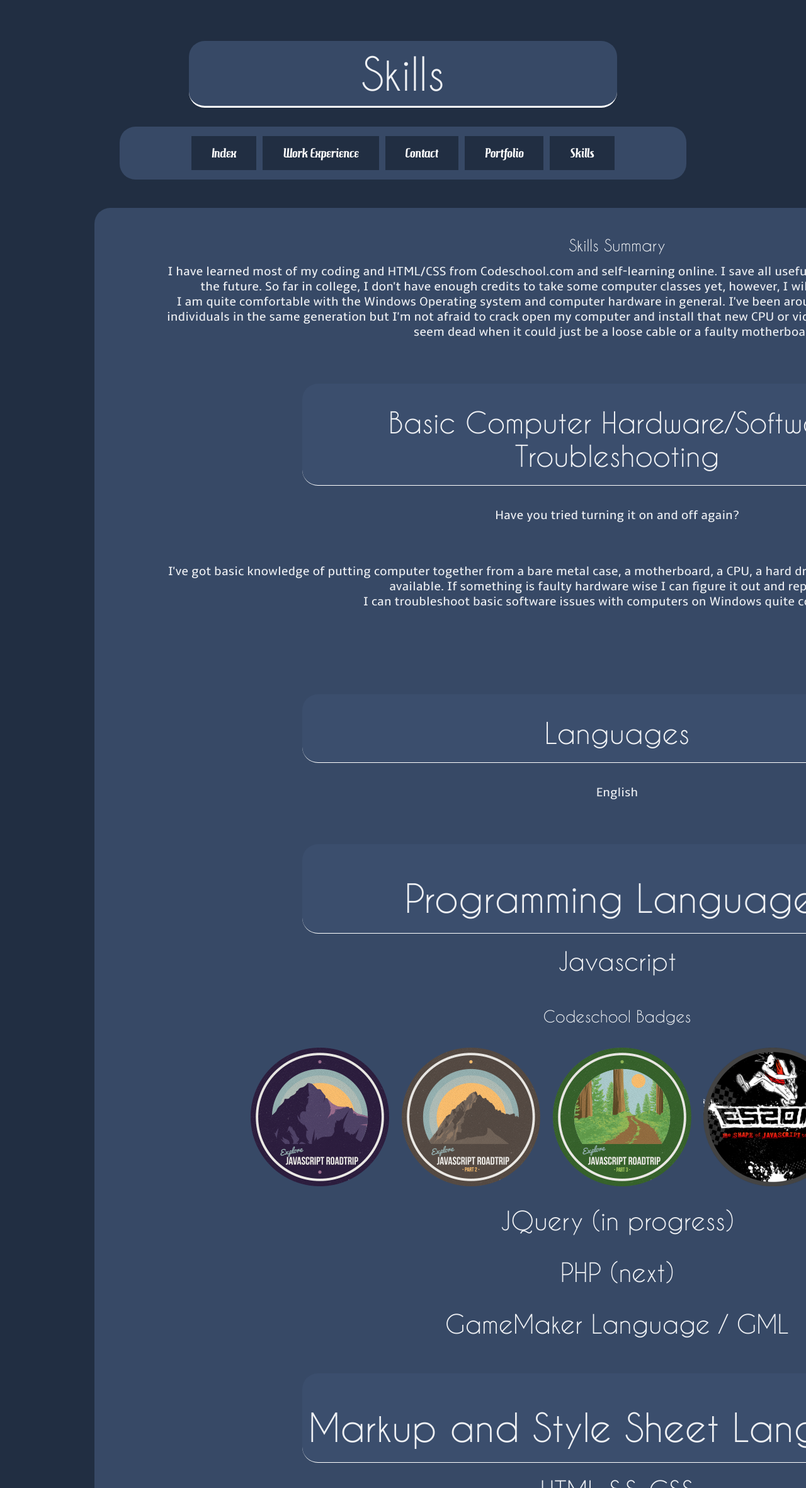
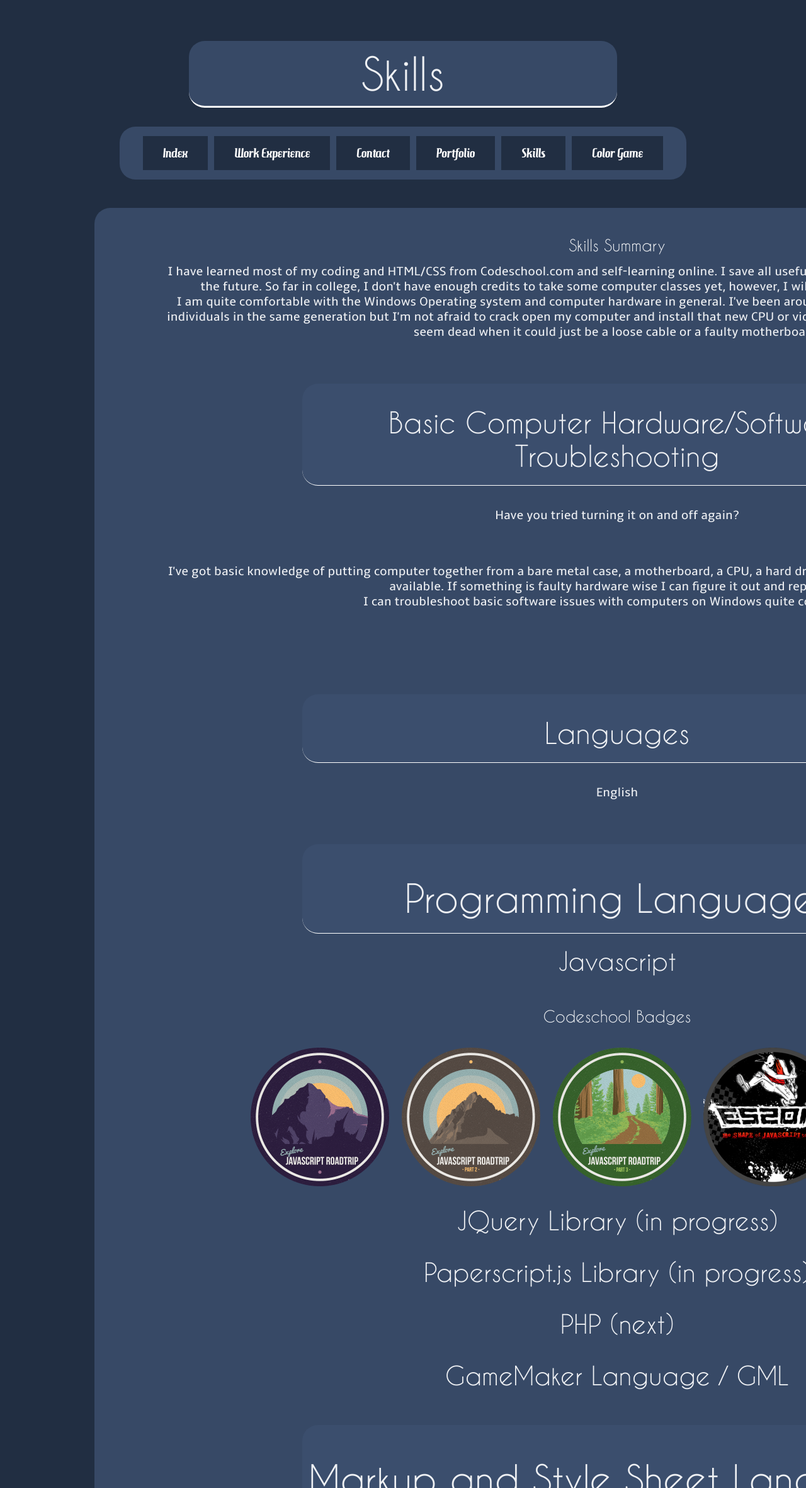
Before and after one commit to KenButler5702/KenButler5702.github.io, a plain HTML site: page Skills.html in a window 1280 px wide. Shown: the top 2362 px of the page at 63% size. Drawn offline with nearby package versions, Linux system fonts and the light colour scheme.

Commit message:
color game and text edits

```diff
--- a/Javascripts/main.js
+++ b/Javascripts/main.js
@@ -5,7 +5,8 @@ let navigationArray = [
   {title: 'Work Experience', url: '"Work Experience.html"'},
   {title: 'Contact', url: '"Contact.html"'},
   {title: 'Portfolio', url: '"Portfolio.html"'},
-  {title: 'Skills', url: '"Skills.html"'}
+  {title: 'Skills', url: '"Skills.html"'},
+  {title: 'Color Game', url: '"colorGame.html"'}
 ]
 
 
--- a/Skills.html
+++ b/Skills.html
@@ -41,7 +41,8 @@ Skills
         <li><img src="images/Javascript5.png" alt="Javascript Badge 5"></li>
       </ul>
 
-    <h3>JQuery (in progress)</h3>
+    <h3>JQuery Library (in progress)</h3>
+    <h3>Paperscript.js Library (in progress)</h3>
     <h3>PHP (next)</h3>
     <h3> GameMaker Language / GML </h3>
   </div>
```
Also changed, not shown: index.html (+1 -1 lines).
